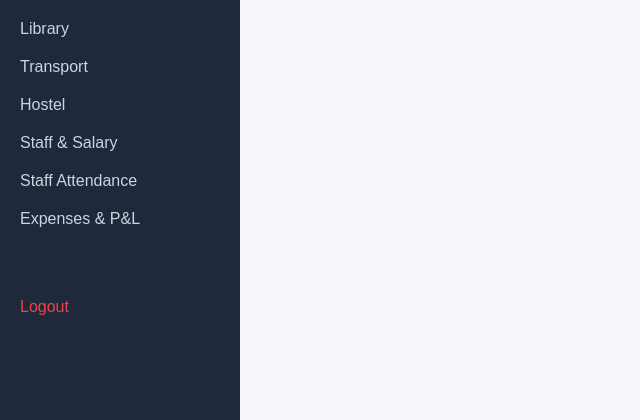
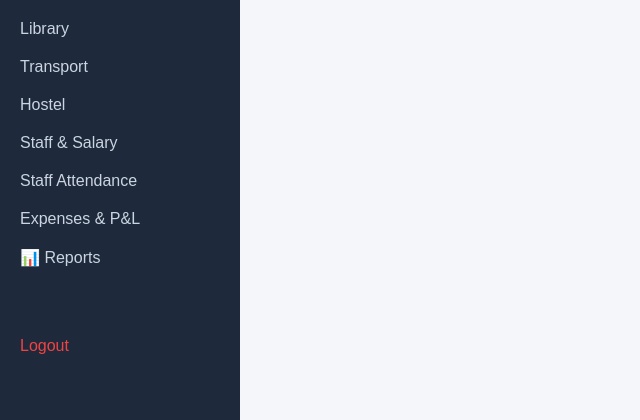
Before and after one commit to yahooamankum500-sketch/School-management-, a Flask app: template templates/dashboard.html in a window 1280 px wide. Shown: the part 420-840 px from the top of the page, without its empty margins (0-640 px from the left). Run offline with Flask 3, Linux system fonts and the light colour scheme; the template is opened without the code that fills it, so the values that code supplies are empty.

Commit message:
Update base.html

```diff
--- a/templates/base.html
+++ b/templates/base.html
@@ -30,6 +30,7 @@
         <a href="/staff/">Staff & Salary</a>
         <a href="/staff-attendance/">Staff Attendance</a>
         <a href="/expenses/">Expenses & P&L</a>
+        <a href="/reports/">📊 Reports</a>
         <a href="/logout" style="color:#ef4444; margin-top:50px;">Logout</a>
     </div>
     <div class="main">
```
